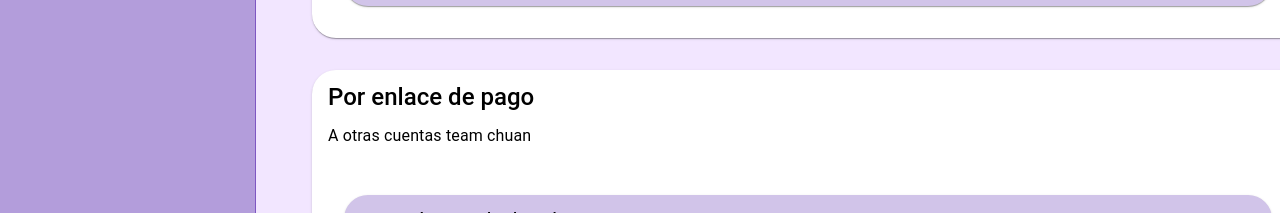
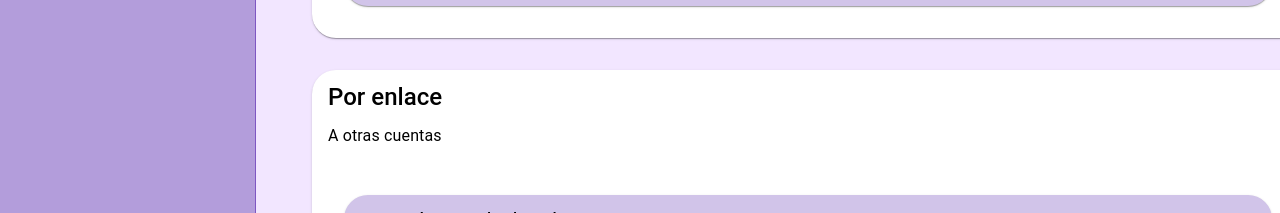
Before and after one commit to cachoJDG/hciTpweb, a Vue app in the folder billeteraHci/: page /transferir in a window 1280 px wide. Shown: the part 345-558 px from the top of the page. Built offline with nearby package versions, Linux system fonts and the light colour scheme.

Commit message:
transaction fix

```diff
--- a/billeteraHci/src/views/Inicio.vue
+++ b/billeteraHci/src/views/Inicio.vue
@@ -43,7 +43,7 @@ const transactions = walletStore.getTransactions();
                 <v-card class="rounded-xl pr-2 overflow-auto" color="white">
                     <v-card-title class="text-h5 font-weight-medium pb-0">Movimientos</v-card-title>
                     <v-list bg-color="white" class="pt-0" max-height="400px">
-                        <template v-for="(transaction, index) in transactions" :key="index">
+                        <template v-for="(transaction, index) in transactions.slice().reverse()" :key="index">
                             <Transferencia v-if="transaction.type === 'remove'" :monto="transaction.amount" persona="Juan Gago" :fecha="transaction.date"/>
                             <Cobro v-else-if="transaction.type === 'add'" :monto="transaction.amount" persona="Juan Gago" :fecha="transaction.date"/>
                         </template>
--- a/billeteraHci/src/views/Transferir.vue
+++ b/billeteraHci/src/views/Transferir.vue
@@ -27,8 +27,8 @@
         <v-container class="ml-10 mt-0">
             <v-row justify="center" align="center" no-gutters>
                 <v-card class="rounded-xl" color="white" width="1080px">
-                    <v-card-title class="text-h5">Por enlace de pago</v-card-title>
-                    <v-card-text class="text-subtitle-1">A otras cuentas team chuan</v-card-text>
+                    <v-card-title class="text-h5">Por enlace</v-card-title>
+                    <v-card-text class="text-subtitle-1">A otras cuentas</v-card-text>
 
                     <v-card class="bg-deep-purple-lighten-4 rounded-xl text-black ma-8">
                         <v-row justify="space-around" align="center">
```
